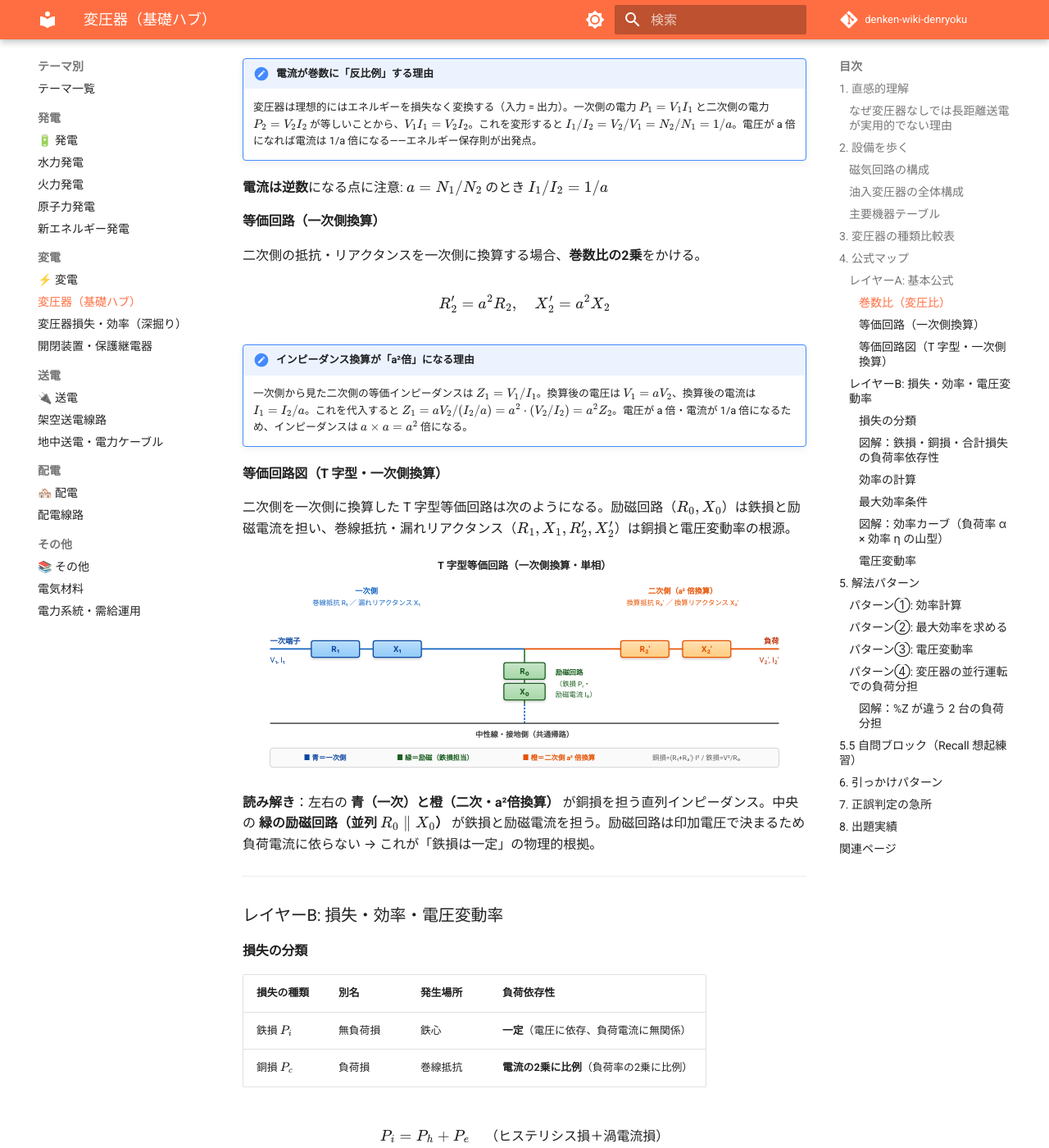
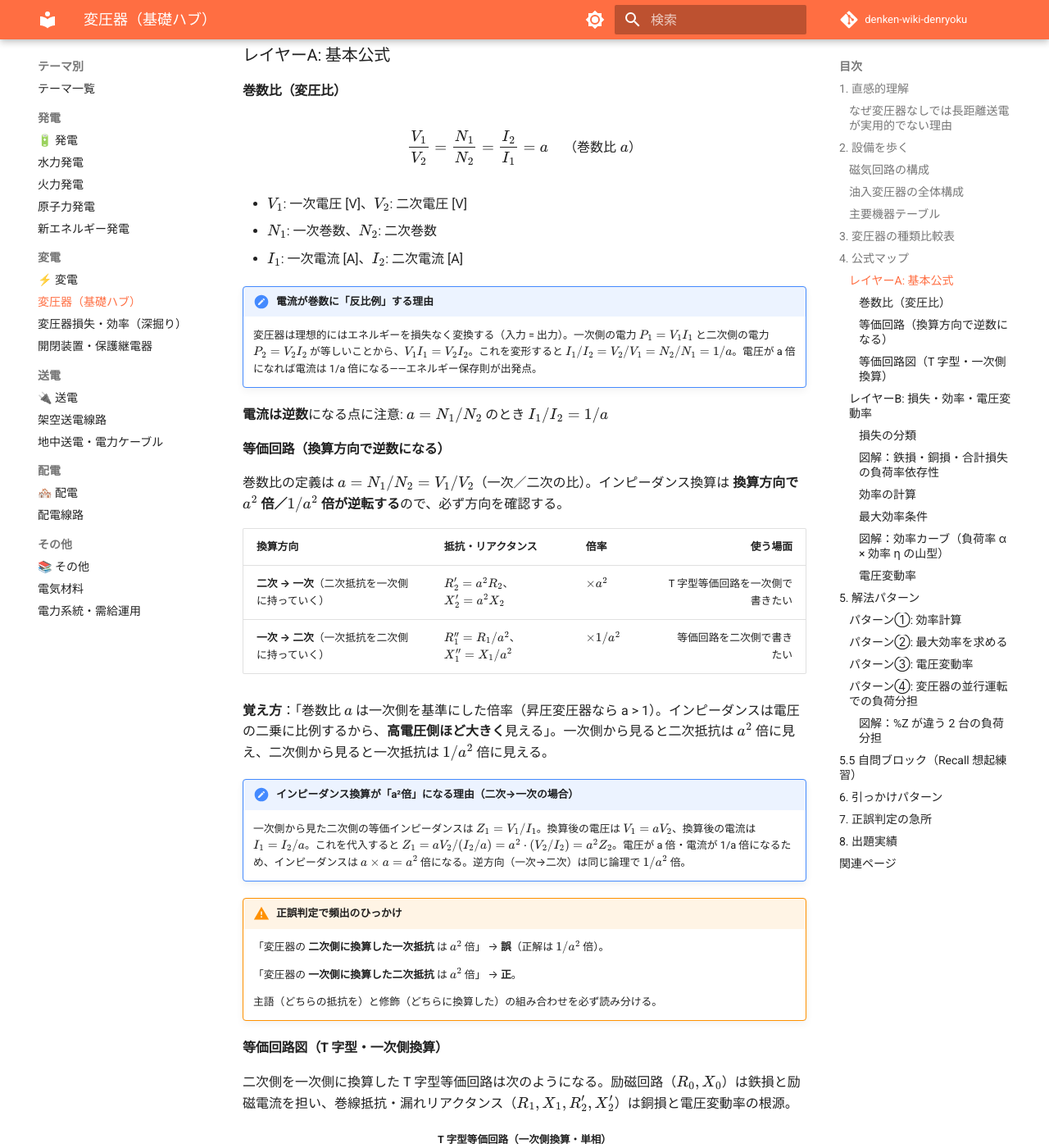
Before and after one commit to kfurufuru/denken-wiki-denryoku, an MkDocs documentation site: the page built from docs/themes/henatsuki.md, in a window 1280 px wide and 1400 px high, scrolled down 2966 px. Shown: the whole window at 82% size. Built offline with MkDocs 1.6.1 and Material for MkDocs 9.7.7, drawn with Linux system fonts in a browser that asks for light colours; comment, search, counter and statistics services are not loaded; some of the changed text lies outside the part shown.

Commit message:
fix(henatsuki): v1.5 ChatGPT指摘8点反映（正誤判定誤り訂正・UIカード3種・前提注記）
基礎ハブ (henatsuki.md)：
- 冒頭に「🎯 このページで得点できる問題」カード追加（5論点）
- §4 等価回路：換算方向ごとの倍率表を追加（二次→一次は a²倍／一次→二次は 1/a²倍）
- §7 正誤判定の致命誤り訂正：「二次側に換算した一次抵抗は a²倍」を「誤」に変更（正しくは 1/a²倍）
- §5 並行運転：「分担比 ∝ 1/%Z」の前提注記追加（同容量・同電圧前提／異容量は実Zまたは基準容量換算%Zで比較）

深掘りページ (henatsuki-loss.md)：
- 冒頭に「🎯 このページの 3 大公式」カード追加（銅損負荷率二乗則／全日効率／年間損失）
- §メタ：「関連条文：なし」を「制度背景：省エネ法・トップランナー制度・経産省告示」に修正
- §4.3 トップランナー第3次：「適用される見込み」→「2026年度：第3次判断基準の目標年度。油入・モールド両方が第3次へ移行」に確定表現化
- §4.3 基準負荷率：表に「境界値の500を含む／501以上」を明記、500 kV·A は「以下」グループであることを warning で強調
- §7 R04下問12：解説前に「🎯 結論カード」追加（正答 (5)4640W／(3)65%、最大の罠＝40%評価、二番目の罠＝皮相換算）

Co-Authored-By: Claude Opus 4.7 <noreply@anthropic.com>

```diff
--- a/docs/themes/henatsuki.md
+++ b/docs/themes/henatsuki.md
@@ -6,6 +6,17 @@ related_themes: [架空送電線路, 開閉装置・保護継電器, 配電線
 ---
 
 # 変圧器
+
+!!! success "🎯 このページで得点できる問題"
+    本ページを通読すると、過去問で次の論点に答えられるようになる：
+
+    - **巻数比・電流比**：$V_1/V_2 = N_1/N_2 = I_2/I_1 = a$
+    - **一次側／二次側 換算**：抵抗・リアクタンスは $a^2$ 倍／$1/a^2$ 倍（方向で逆数）
+    - **効率・最大効率**：$\eta = P_{out}/(P_{out}+P_i+P_c)$、最大効率条件 $P_i = \alpha^2 P_{c,full}$
+    - **電圧変動率**：$\varepsilon \approx \varepsilon_r \cos\theta + \varepsilon_x \sin\theta$、$\varepsilon_r = P_{c,full}/S_n$
+    - **並行運転の負荷分担**：%Z が違うと容量比どおりに分担されない（分担 ∝ 1/%Z）
+
+    各論点の詳細は §4 公式マップ・§5 解法パターンへ。深い損失計算は [変圧器損失・効率（深掘り）](henatsuki-loss.md) へ。
 
 !!! note "🗺️ 棲み分けマップ"
     **本ページ＝変圧器（基礎ハブ）**：巻数比・等価回路・損失分類・効率の基本・最大効率条件・並行運転・電圧変動率の **全体俯瞰と代表解法**。変圧器を初めて学ぶ／復習するならまずここ。
@@ -113,14 +124,26 @@ $$\frac{V_1}{V_2} = \frac{N_1}{N_2} = \frac{I_2}{I_1} = a \quad \text{（巻数
 
 **電流は逆数**になる点に注意: $a = N_1/N_2$ のとき $I_1/I_2 = 1/a$
 
-#### 等価回路（一次側換算）
+#### 等価回路（換算方向で逆数になる）
 
-二次側の抵抗・リアクタンスを一次側に換算する場合、**巻数比の2乗**をかける。
+巻数比の定義は **$a = N_1/N_2 = V_1/V_2$**（一次／二次の比）。インピーダンス換算は **換算方向で $a^2$ 倍／$1/a^2$ 倍が逆転する**ので、必ず方向を確認する。
 
-$$R_2' = a^2 R_2, \quad X_2' = a^2 X_2$$
+| 換算方向 | 抵抗・リアクタンス | 倍率 | 使う場面 |
+|---|---|---|---:|
+| **二次 → 一次**（二次抵抗を一次側に持っていく） | $R_2' = a^2 R_2$、$X_2' = a^2 X_2$ | $\times a^2$ | T 字型等価回路を一次側で書きたい |
+| **一次 → 二次**（一次抵抗を二次側に持っていく） | $R_1'' = R_1/a^2$、$X_1'' = X_1/a^2$ | $\times 1/a^2$ | 等価回路を二次側で書きたい |
 
-!!! note "インピーダンス換算が「a²倍」になる理由"
-    一次側から見た二次側の等価インピーダンスは $Z_1 = V_1/I_1$。換算後の電圧は $V_1 = aV_2$、換算後の電流は $I_1 = I_2/a$。これを代入すると $Z_1 = aV_2/(I_2/a) = a^2 \cdot (V_2/I_2) = a^2 Z_2$。電圧が a 倍・電流が 1/a 倍になるため、インピーダンスは $a \times a = a^2$ 倍になる。
+**覚え方**：「巻数比 $a$ は一次側を基準にした倍率（昇圧変圧器なら a > 1）。インピーダンスは電圧の二乗に比例するから、**高電圧側ほど大きく**見える」。一次側から見ると二次抵抗は $a^2$ 倍に見え、二次側から見ると一次抵抗は $1/a^2$ 倍に見える。
+
+!!! note "インピーダンス換算が「a²倍」になる理由（二次→一次の場合）"
+    一次側から見た二次側の等価インピーダンスは $Z_1 = V_1/I_1$。換算後の電圧は $V_1 = aV_2$、換算後の電流は $I_1 = I_2/a$。これを代入すると $Z_1 = aV_2/(I_2/a) = a^2 \cdot (V_2/I_2) = a^2 Z_2$。電圧が a 倍・電流が 1/a 倍になるため、インピーダンスは $a \times a = a^2$ 倍になる。逆方向（一次→二次）は同じ論理で $1/a^2$ 倍。
+
+!!! warning "正誤判定で頻出のひっかけ"
+    「変圧器の **二次側に換算した一次抵抗** は $a^2$ 倍」 → **誤**（正解は $1/a^2$ 倍）。
+
+    「変圧器の **一次側に換算した二次抵抗** は $a^2$ 倍」 → **正**。
+
+    主語（どちらの抵抗を）と修飾（どちらに換算した）の組み合わせを必ず読み分ける。
 
 #### 等価回路図（T 字型・一次側換算）
 
@@ -401,6 +424,14 @@ $$\varepsilon = 2 \times 0.8 + 4 \times 0.6 = 1.6 + 2.4 = 4.0\%$$
 !!! tip "初学者向け：%Z 違いの直感"
     「2 台の井戸を並列につないで水を汲み上げる」イメージ。井戸 A（%Z 4 %）は抵抗が小さく水（電流）が流れやすい、井戸 B（%Z 6 %）は抵抗が大きく流れにくい → 結果、A 側に水が集中して A だけ先に枯れる（過負荷）。**容量比ではなく %Z 比**で負荷が決まる、と覚える。
 
+!!! warning "「分担比 ∝ 1/%Z」の適用前提（重要）"
+    この比例式は **同容量・同電圧**（共通基準）の 2 台を並列する直感例。**異容量機を並列**するときは次のいずれかで揃える必要がある：
+
+    1. **実インピーダンス $Z$ で比較**：$\dot{I}_A : \dot{I}_B = 1/Z_A : 1/Z_B$
+    2. **同一基準容量に換算した %Z で比較**：例えば 100 kV·A 機（%Z = 4 %）と 200 kV·A 機（%Z = 4 %）を並列する場合、両者の実インピーダンス比は容量と %Z の組み合わせで決まる（一般に分担容量比 = $S_A/Z_A : S_B/Z_B$）
+
+    試験では同容量機の問題が大半だが、「異容量機」と明示されたら必ず基準容量を揃えてから比較する。
+
 #### 図解：%Z が違う 2 台の負荷分担
 
 <div><svg viewBox="0 0 760 340" xmlns="http://www.w3.org/2000/svg" width="100%" preserveAspectRatio="xMidYMid meet" role="img" aria-label="並行運転で%Zが違う2台の負荷分担">
@@ -490,7 +521,7 @@ $$\varepsilon = 2 \times 0.8 + 4 \times 0.6 = 1.6 + 2.4 = 4.0\%$$
 |---|------|------|
 | 変圧器の鉄損は負荷電流の2乗に比例する | **誤** | 鉄損は一定（電圧・周波数依存）。電流の2乗に比例するのは銅損 |
 | 最大効率条件は鉄損＝銅損 | **正** | $P_i = \alpha^2 P_{c(full)}$ のとき効率最大 |
-| 変圧器の二次側に換算した一次抵抗は $a^2$ 倍 | **正** | $R_1' = a^2 R_1$（一次換算の逆、二次換算は $R_1/a^2$） |
+| 変圧器の **二次側に換算した一次抵抗** は $a^2$ 倍 | **誤** | 二次側に換算した一次抵抗は $R_1/a^2$（巻数比 $a = N_1/N_2$ の定義のとき）。**一次側に換算した二次抵抗**なら $a^2 R_2$ で正。換算方向で逆数になるので主語を必ず読む。 |
 | 油入変圧器の絶縁油はPCBが使われている | **誤** | PCBは毒性問題で現在使用禁止。現在は鉱物油または植物油 |
 | 変圧器の並行運転の条件に「極性が一致すること」がある | **正** | 極性が異なると循環電流が流れ事故となる |
 | 全日効率最大は瞬時効率最大の負荷率と同じ条件で達成される | **誤** | 全日効率は24時間の負荷パターンによって決まり、異なる概念 |
```
Also changed, not shown: docs/themes/henatsuki-loss.md (+33 -8 lines).
